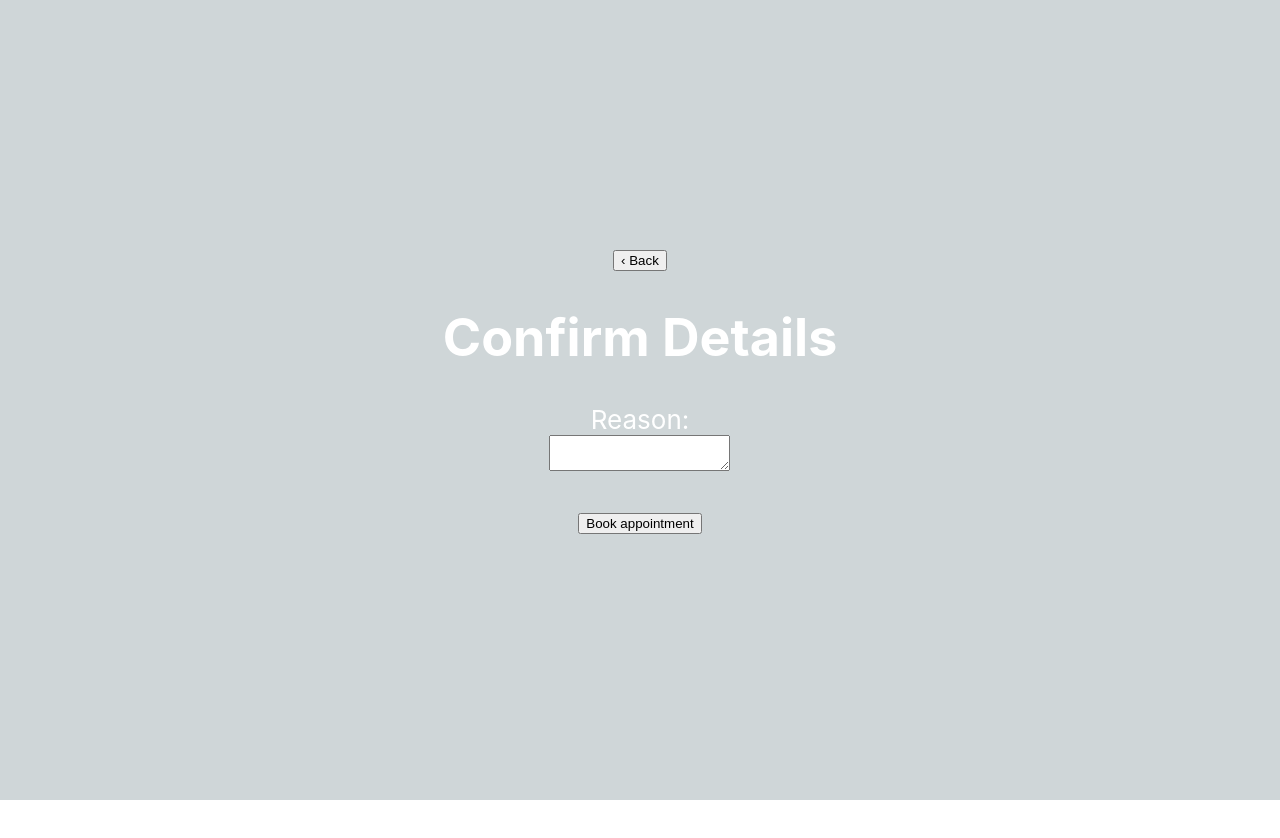
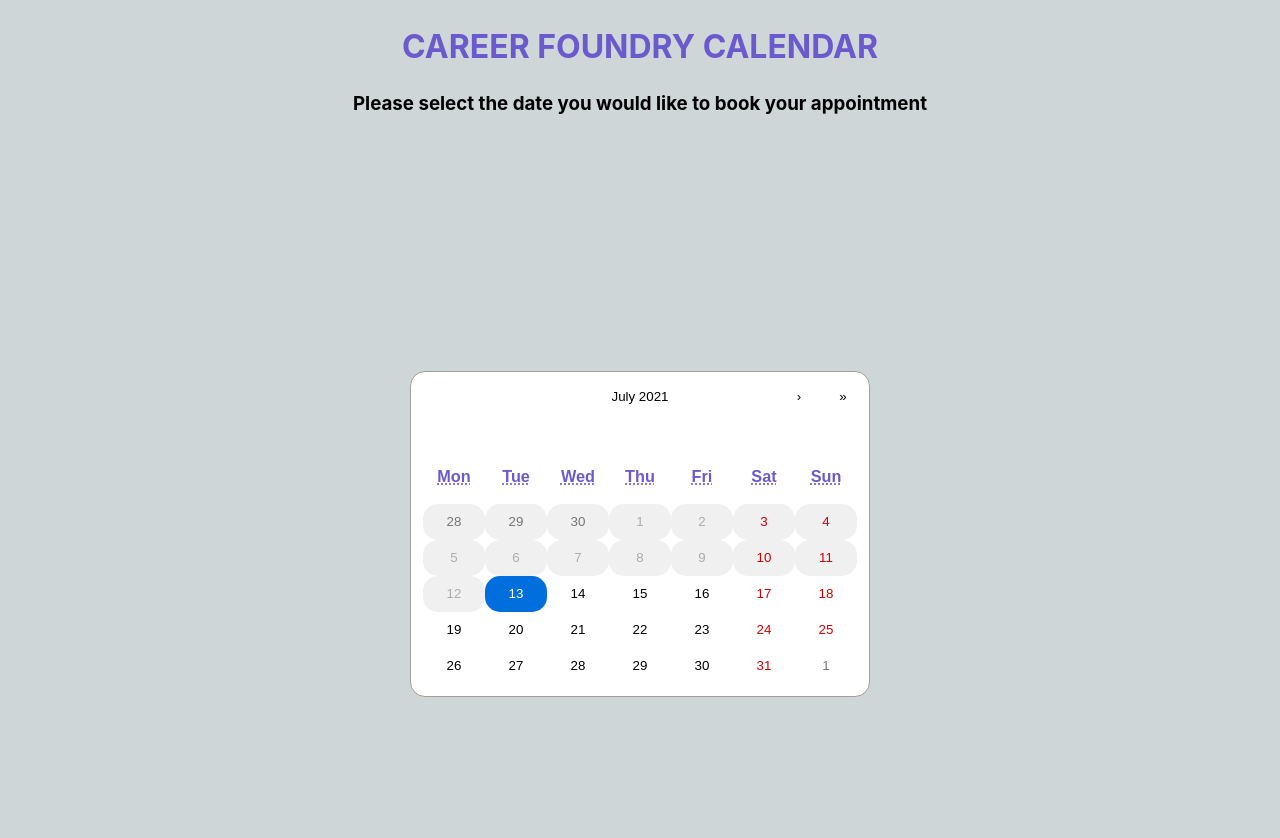
Before and after one commit to julienyaware/calendarBookingApp, a React (Create React App) app: page / in a window 1280 px wide. Shown: the top 838 px of the page. Before the commit the page ends 800 px from the top, so only its background shows below. Built offline with nearby package versions, Linux system fonts and the light colour scheme.

Commit message:
Added confirmation form and some styling

```diff
--- a/package.json
+++ b/package.json
@@ -6,7 +6,11 @@
     "@testing-library/jest-dom": "^5.14.1",
     "@testing-library/react": "^11.2.7",
     "@testing-library/user-event": "^12.8.3",
+    "axios": "^0.21.1",
+    "firebase": "^8.7.1",
+    "moment": "^2.29.1",
     "react": "^17.0.2",
+    "react-calendar": "^3.4.0",
     "react-dom": "^17.0.2",
     "react-scripts": "4.0.3",
     "web-vitals": "^1.1.2"
--- a/src/App.css
+++ b/src/App.css
@@ -6,13 +6,12 @@
   height: 40vmin;
   pointer-events: none;
 }
-
-
-.App-header {
+.App-Content {
   background-color: #cfd6d8;
   min-height: 100vh;
   display: flex;
-  flex-direction: column;
+  column-gap: 80px;
+  flex-direction: row;
   align-items: center;
   justify-content: center;
   font-size: calc(10px + 2vmin);
@@ -49,11 +48,34 @@
 .timeStop{
   background-color: slateblue;
   border-radius: 5px;
-  padding: 5px;
+  padding: 10px;
+  color: white;
 }
 
 .slots{
   display: grid;
   grid-template-columns: repeat(4,1fr);
   grid-gap: 15px;
+
 }
+
+.header{
+  background-color: #cfd6d8;
+
+}
+.header-title{
+  text-transform: uppercase;
+  font-size: xx-large;
+  font-weight: bold;
+  color: slateblue;
+}
+
+.instructions{
+  background-color: #cfd6d8;
+}
+
+input, textarea{
+  border: 2px solid slateblue;
+  padding: 5px;
+  border-radius: 5px;
+}
--- a/src/App.js
+++ b/src/App.js
@@ -1,4 +1,4 @@
-import logo from './logo.svg';
+import React,{useState} from 'react';
 import './App.css';
 import CfCalendar from './components/CfCalendar';
 import TimeSlots from './components/TimeSlots';
@@ -7,10 +7,14 @@
 function App() {
   return (
     <div className="App">
-      <header className="App-header">
-      {/* <CfCalendar/>
-      <TimeSlots/> */}
-      <ConfirmationDetails/>
+       <section className="header">
+        <h1 className="header-title">Career Foundry Calendar</h1>
+      </section>
+      <h3 className="instructions">Please select the date you would like to book your appointment</h3>
+      <header className="App-Content">
+      <CfCalendar/>
+
+      {/* <ConfirmationDetails/> */}
       </header>
 
     </div>
--- a/src/components/CfCalendar.js
+++ b/src/components/CfCalendar.js
@@ -1,20 +1,42 @@
 import React, { useState }  from 'react'
 import Calendar from 'react-calendar'
-import 'react-calendar/dist/Calendar.css';
+import TimeSlots from './TimeSlots'
+import axios from 'axios'
+import 'react-calendar/dist/Calendar.css'
 
 function CfCalendar() {
-    const [date,setDate] = useState(new Date())
+
+  const [date,setDate] = useState(new Date())
+  const [showTimeSlots, setShowTimeSlots] = useState(false)
+  const [existingAppointments,setExistingAppointments] = useState({})
+
+  // Get data on already booked appointments
+  async function fetchData() {
+    try {
+     const  result = await axios.get("https://private-37dacc-cfcalendar.apiary-mock.com/mentors/1/agenda")
+    //  setExistingAppointments(result)
+     console.log(result.data);
+     setShowTimeSlots(true)
+    } catch (error) {
+      alert('Please check your internet connection:',error)
+    }
+  }
 
     const onChange = date => {
-        setDate(date)
+      setDate(date)
+      fetchData()
+
     }
+
+
     return (
-        <div>
+        <div className="App-Content">
         <Calendar
          minDate = {new Date()}
-          onChange={onChange}
-          value={date}
+         onChange={onChange}
+         value={date}
         />
+        {showTimeSlots ?  <TimeSlots/> : null}
         {console.log(date)}
       </div>
     )
--- a/src/components/ConfirmationDetails.js
+++ b/src/components/ConfirmationDetails.js
@@ -1,35 +1,61 @@
 import React, {useState} from 'react'
+import db from '../services/Db'
+import TimeSlots from './TimeSlots';
 
 function ConfirmationDetails() {
 
     const [reason, setReason] = useState("")
+    const [name  , setName] = useState("");
+    const [time , setTime] = useState("");
+    const [showTimeSlots,setShowTimeSlots] = useState(false)
 
+    const sub = (e) => {
+      e.preventDefault();
+
+      // Add data to the store
+      db.collection("data").add({
+          Name: name,
+          Time: time,
+          Reason: reason
+      })
+      .then((docRef) => {
+          alert("Appointment with mentor confirmed")
+      })
+      .catch((error) => {
+          console.error("Error booking appointment: ", error)
+          alert("Error booking appointment: ", error)
+      });
+  }
+
+  const triggerShowTimeSlots = ()=>{
+    setShowTimeSlots(true)
+  }
     return (
-        <form>
         <div>
-          <button >‹ Back</button>
-          <h1>Confirm Details</h1>
-          {/* <p>Mentor: {data.mentor.name}</p> */}
-          {/* <p>
-            Selected time slot: {format(selectedSlot, "PPPPp", { locale })}{" "}
-            for 1 hour
-          </p> */}
-          <p>
-            <label>Reason:</label>
-            <br />
-            <textarea
-              onChange={(event) => setReason(event.target.value)}
-              required
-              value={reason}
-            ></textarea>
-          </p>
-          <p>
-            <button>
-              Book appointment
-            </button>
-          </p>
+          {!showTimeSlots && (
+            <center>
+             <button className="timeStop" onClick={triggerShowTimeSlots}>Select another time slot</button>
+                <form
+                  onSubmit={(event) => {sub(event)}}>
+                    <input type="text" placeholder="your name"
+                      onChange={(e)=>{setName(e.target.value)}} />
+                      <br/><br/>
+                    <textarea type="text" placeholder="your reason"
+                      onChange={(e)=>{setReason(e.target.value)}}></textarea>
+                      <br/><br/>
+                    <input type="text" placeholder="Time"
+                      onChange={(e)=>{setTime(e.target.value)}}/>
+                      <br/><br/>
+                    <button className="timeStop" type="submit">Submit</button>
+                </form>
+            </center>
+          )}
+
+          {showTimeSlots &&(
+            <TimeSlots/>
+          )}
+
         </div>
-      </form>
 
     )
 }
--- a/src/components/TimeSlots.js
+++ b/src/components/TimeSlots.js
@@ -1,20 +1,26 @@
-import React from 'react'
+import React, { useState } from 'react'
 import moment from 'moment'
+import ConfirmationDetails from './ConfirmationDetails'
+
+
 
 let allTimeSlotsInDay = []
 
 function TimeSlots() {
+
+  const [bookAppointment, setBookAppointment] = useState(false)
+
   const getSlots = (start, end) => {
     const startTime = moment(start, 'HH:mm');
     const endTime = moment(end, 'HH:mm');
 
-    if( endTime.isBefore(startTime) ){
+    if (endTime.isBefore(startTime)) {
       endTime.add(1, 'day');
     }
 
     let timeSlots = [];
 
-      while(startTime <= endTime){
+    while (startTime <= endTime) {
       timeSlots.push(new moment(startTime).format('HH:mm'));
       startTime.add(1, 'hours');
     }
@@ -22,19 +28,32 @@
   }
   allTimeSlotsInDay = getSlots('01:00', '00:00')
 
+  const triggerBookAppointmentState = () => {
+    setBookAppointment(true)
+  }
+
   //timeSlots = getSlots('01:00', '23:59');
   // console.log('timeSlots ', timeSlots);
 
 
 
   return (
+    <div>
+      {!bookAppointment && (
         <div className="slots">
           {allTimeSlotsInDay.map((slot, index) => (
-          <div className="timeStop" key={index}>
-            <span>{slot}</span>
-          </div>
+            <button className="timeStop" key={index} onClick={triggerBookAppointmentState}>
+              {slot}
+            </button>
           ))}
         </div>
+      )}
+      {bookAppointment && (
+      <ConfirmationDetails />
+      )}
+
+    </div>
+
 
   )
 }
--- a/src/index.css
+++ b/src/index.css
@@ -1,4 +1,5 @@
 body {
+  background-color: #cfd6d8;
   margin: 0;
   font-family: -apple-system, BlinkMacSystemFont, 'Segoe UI', 'Roboto', 'Oxygen',
     'Ubuntu', 'Cantarell', 'Fira Sans', 'Droid Sans', 'Helvetica Neue',
--- /dev/null
+++ b/src/services/Db.js
@@ -0,0 +1,18 @@
+import firebase from 'firebase';
+
+let firebaseConfig = {
+	apiKey: "AIzaSyAuaVTE7wtP582PjgobKVYHYEwc6u_erVI",
+    authDomain: "cfchallenge-a1270.firebaseapp.com",
+    databaseURL: "https://cfchallenge-a1270-default-rtdb.firebaseio.com",
+    projectId: "cfchallenge-a1270",
+    storageBucket: "cfchallenge-a1270.appspot.com",
+    messagingSenderId: "964995108794",
+    appId: "1:964995108794:web:498affa58cfe1b4a239783",
+    measurementId: "G-5PCYTL29HJ"
+};
+
+// Initializing Firebase
+firebase.initializeApp(firebaseConfig);
+let db = firebase.firestore();
+
+export default db;
```
Also changed, not shown: 1 other file (tests, documents, lock files or other folders). Lines whose indentation alone changed are shown as unchanged.
